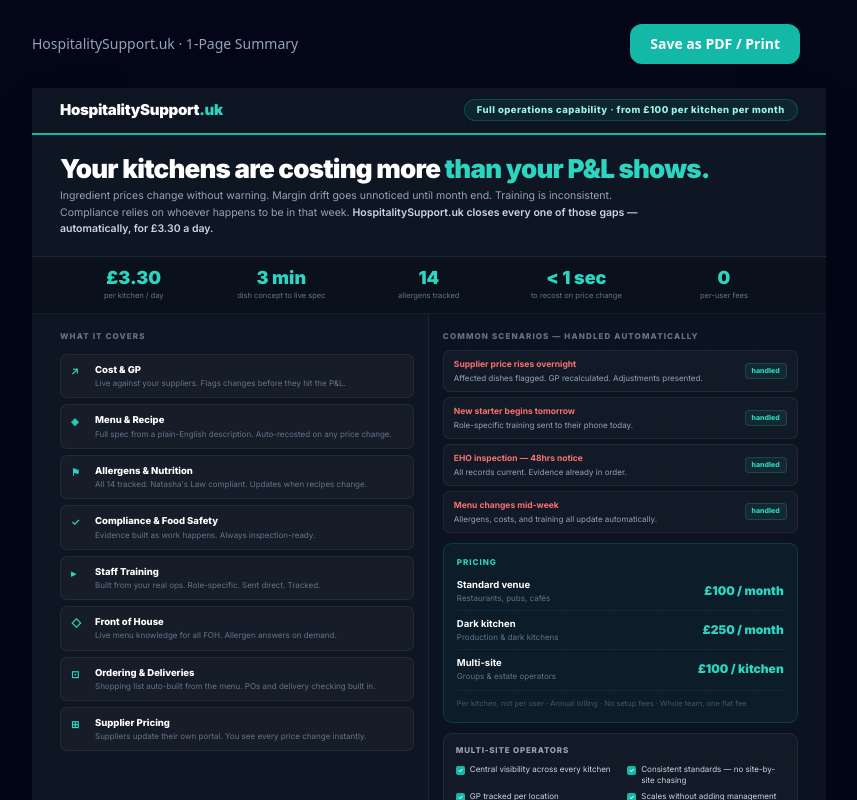
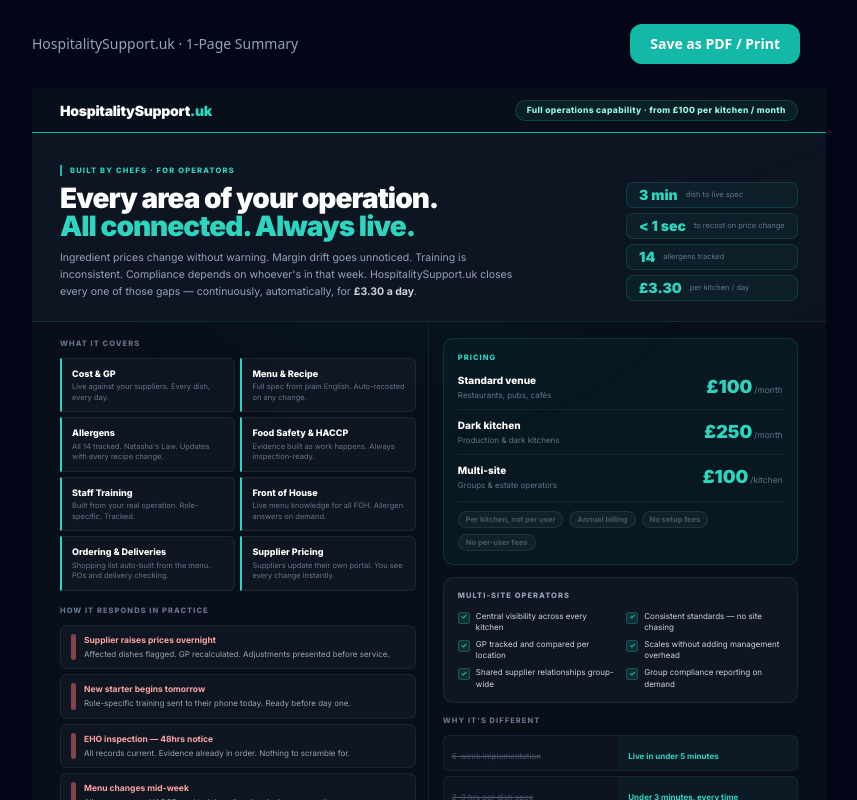
Before and after one commit to jjmcgre/hospitalitysupport.uk_kiosk_view, a React (Vite) app: page /one-pager in a window 1280 px wide. Shown: the top 800 px of the page, without its empty margins (224-1081 px from the left). Built offline with nearby package versions, Linux system fonts and the light colour scheme; no server answers.

Commit message:
Redesign landing page layout

```diff
--- a/src/pages/marketing/Print1Page.tsx
+++ b/src/pages/marketing/Print1Page.tsx
@@ -16,6 +16,25 @@ const S6   = '#475569';
 const F    = "'Inter', system-ui, sans-serif";
 
 export default function Print1Page({ standalone = false }: { standalone?: boolean }) {
+  const caps = [
+    { label: 'Cost & GP',               note: 'Live against your suppliers. Every dish, every day.' },
+    { label: 'Menu & Recipe',            note: 'Full spec from plain English. Auto-recosted on any change.' },
+    { label: 'Allergens',               note: 'All 14 tracked. Natasha\'s Law. Updates with every recipe change.' },
+    { label: 'Food Safety & HACCP',     note: 'Evidence built as work happens. Always inspection-ready.' },
+    { label: 'Staff Training',           note: 'Built from your real operation. Role-specific. Tracked.' },
+    { label: 'Front of House',           note: 'Live menu knowledge for all FOH. Allergen answers on demand.' },
+    { label: 'Ordering & Deliveries',   note: 'Shopping list auto-built from the menu. POs and delivery checking.' },
+    { label: 'Supplier Pricing',         note: 'Suppliers update their own portal. You see every change instantly.' },
+  ];
+
+  const scenarios = [
+    { trigger: 'Supplier raises prices overnight',  outcome: 'Affected dishes flagged. GP recalculated. Adjustments presented before service.' },
+    { trigger: 'New starter begins tomorrow',        outcome: 'Role-specific training sent to their phone today. Ready before day one.' },
+    { trigger: 'EHO inspection — 48hrs notice',     outcome: 'All records current. Evidence already in order. Nothing to scramble for.' },
+    { trigger: 'Menu changes mid-week',              outcome: 'Allergens, costs, HACCP, and training all update in the same action.' },
+    { trigger: 'Manager off sick',                   outcome: 'Compliance runs uninterrupted. No knowledge gap. No dropped ball.' },
+  ];
+
   return (
     <div className={`${standalone ? 'min-h-screen' : 'min-h-full'} bg-slate-950 p-6`}>
       <div className="max-w-3xl mx-auto">
@@ -56,184 +75,195 @@ export default function Print1Page({ standalone = false }: { standalone?: boolea
             background: NAV, position: 'relative',
           }}
         >
-          {/* Grid overlay */}
+          {/* Ambient glow */}
           <div style={{
-            position: 'absolute', inset: 0, pointerEvents: 'none',
-            backgroundImage: 'linear-gradient(rgba(255,255,255,0.5) 1px, transparent 1px), linear-gradient(90deg, rgba(255,255,255,0.5) 1px, transparent 1px)',
-            backgroundSize: '48px 48px', opacity: 0.025, zIndex: 0,
+            position: 'absolute', top: -60, left: '20%', width: 420, height: 280,
+            background: 'rgba(20,184,166,0.07)', borderRadius: '50%',
+            filter: 'blur(80px)', pointerEvents: 'none', zIndex: 0,
+          }} />
+          <div style={{
+            position: 'absolute', bottom: 80, right: '10%', width: 320, height: 200,
+            background: 'rgba(20,184,166,0.05)', borderRadius: '50%',
+            filter: 'blur(70px)', pointerEvents: 'none', zIndex: 0,
           }} />
 
-          {/* TOP BAR */}
+          {/* ── HEADER ── */}
           <div style={{
             position: 'relative', zIndex: 1,
-            background: 'rgba(15,22,35,0.95)', padding: '11px 28px',
+            padding: '12px 28px 11px',
             display: 'flex', justifyContent: 'space-between', alignItems: 'center',
-            borderBottom: `2px solid ${T}`,
+            borderBottom: `1.5px solid ${T}`,
+            background: 'rgba(8,15,26,0.9)',
           }}>
-            <span style={{ color: W, fontWeight: 900, fontSize: 15, letterSpacing: '-0.02em' }}>
+            <span style={{ color: W, fontWeight: 900, fontSize: 14, letterSpacing: '-0.02em' }}>
               HospitalitySupport<span style={{ color: TL }}>.uk</span>
             </span>
             <span style={{
-              color: T3, fontSize: 9.5, fontWeight: 800,
+              color: T3, fontSize: 8.5, fontWeight: 800,
               background: 'rgba(20,184,166,0.10)', border: '1px solid rgba(20,184,166,0.25)',
-              borderRadius: 999, padding: '3px 12px', letterSpacing: '0.05em',
+              borderRadius: 999, padding: '3px 11px', letterSpacing: '0.04em',
             }}>
-              Full operations capability · from £100 per kitchen per month
+              Full operations capability · from £100 per kitchen / month
             </span>
           </div>
 
-          {/* HERO */}
+          {/* ── HERO ── */}
           <div style={{
             position: 'relative', zIndex: 1,
-            background: DARK, padding: '20px 28px 18px',
-            borderBottom: '1px solid rgba(255,255,255,0.06)',
+            padding: '22px 28px 20px',
+            background: `linear-gradient(160deg, ${DARK} 0%, rgba(12,20,32,0.95) 100%)`,
+            borderBottom: '1px solid rgba(45,212,191,0.12)',
           }}>
+            <div style={{ display: 'flex', alignItems: 'flex-end', justifyContent: 'space-between', gap: 24 }}>
+              <div style={{ flex: 1 }}>
+                <div style={{
+                  display: 'inline-block', fontSize: 7.5, fontWeight: 800, color: TL,
+                  textTransform: 'uppercase', letterSpacing: '0.16em', marginBottom: 8,
+                  borderLeft: `2px solid ${T}`, paddingLeft: 8,
+                }}>
+                  Built by chefs · for operators
+                </div>
                 <h1 style={{
-              color: W, fontSize: 26, fontWeight: 900, margin: '0 0 6px',
-              lineHeight: 1.05, letterSpacing: '-0.03em',
+                  color: W, fontSize: 28, fontWeight: 900, margin: '0 0 10px',
+                  lineHeight: 1.0, letterSpacing: '-0.035em',
                 }}>
-              Your kitchens are costing more{' '}
-              <span style={{ color: TL }}>than your P&L shows.</span>
+                  Every area of your operation.<br />
+                  <span style={{ color: TL }}>All connected. Always live.</span>
                 </h1>
-            <p style={{ color: S4, fontSize: 10.5, margin: 0, lineHeight: 1.6, maxWidth: 580 }}>
-              Ingredient prices change without warning. Margin drift goes unnoticed until month end. Training is inconsistent. Compliance relies on whoever happens to be in that week.{' '}
-              <span style={{ color: S3, fontWeight: 600 }}>HospitalitySupport.uk closes every one of those gaps — automatically, for £3.30 a day.</span>
+                <p style={{ color: S4, fontSize: 10.5, margin: 0, lineHeight: 1.6, maxWidth: 460 }}>
+                  Ingredient prices change without warning. Margin drift goes unnoticed. Training is inconsistent. Compliance depends on whoever's in that week.
+                  HospitalitySupport.uk closes every one of those gaps — continuously, automatically, for <span style={{ color: S3, fontWeight: 700 }}>£3.30 a day</span>.
                 </p>
               </div>
 
-          {/* KEY NUMBERS */}
-          <div style={{
-            position: 'relative', zIndex: 1,
-            background: 'rgba(10,18,30,0.8)', padding: '12px 28px',
-            display: 'grid', gridTemplateColumns: 'repeat(5, 1fr)',
-            borderBottom: '1px solid rgba(255,255,255,0.05)',
+              {/* Stat pills — vertical stack */}
+              <div style={{ display: 'flex', flexDirection: 'column', gap: 5, flexShrink: 0 }}>
+                {[
+                  { val: '3 min',   label: 'dish to live spec' },
+                  { val: '< 1 sec', label: 'to recost on price change' },
+                  { val: '14',      label: 'allergens tracked' },
+                  { val: '£3.30',   label: 'per kitchen / day' },
+                ].map((s) => (
+                  <div key={s.label} style={{
+                    background: 'rgba(20,184,166,0.07)',
+                    border: '1px solid rgba(20,184,166,0.18)',
+                    borderRadius: 7, padding: '5px 12px',
+                    display: 'flex', alignItems: 'center', gap: 8, minWidth: 140,
                   }}>
-            {[
-              { val: '£3.30',   label: 'per kitchen / day' },
-              { val: '3 min',   label: 'dish concept to live spec' },
-              { val: '14',      label: 'allergens tracked' },
-              { val: '< 1 sec', label: 'to recost on price change' },
-              { val: '0',       label: 'per-user fees' },
-            ].map((s) => (
-              <div key={s.label} style={{ textAlign: 'center' }}>
-                <div style={{ color: TL, fontSize: 18, fontWeight: 900, lineHeight: 1 }}>{s.val}</div>
-                <div style={{ color: S5, fontSize: 7.5, marginTop: 4, lineHeight: 1.3 }}>{s.label}</div>
+                    <span style={{ color: TL, fontSize: 14, fontWeight: 900, lineHeight: 1, flexShrink: 0 }}>{s.val}</span>
+                    <span style={{ color: S5, fontSize: 7.5, lineHeight: 1.3 }}>{s.label}</span>
                   </div>
                 ))}
               </div>
+            </div>
+          </div>
 
-          {/* MAIN BODY */}
+          {/* ── BODY ── */}
           <div style={{ flex: 1, display: 'grid', gridTemplateColumns: '1fr 1fr', minHeight: 0, position: 'relative', zIndex: 1 }}>
 
-            {/* LEFT — capabilities */}
+            {/* LEFT — capabilities + scenarios */}
             <div style={{
-              background: DARK, padding: '16px 14px 16px 28px',
+              padding: '16px 12px 16px 28px',
               borderRight: '1px solid rgba(255,255,255,0.06)',
-              display: 'flex', flexDirection: 'column',
+              display: 'flex', flexDirection: 'column', gap: 14,
             }}>
-              <div style={{ fontSize: 8, fontWeight: 800, color: S5, textTransform: 'uppercase', letterSpacing: '0.14em', marginBottom: 12 }}>
+
+              {/* Capabilities grid */}
+              <div>
+                <div style={{ fontSize: 7.5, fontWeight: 800, color: S5, textTransform: 'uppercase', letterSpacing: '0.14em', marginBottom: 9 }}>
                   What it covers
                 </div>
+                <div style={{ display: 'grid', gridTemplateColumns: '1fr 1fr', gap: 5 }}>
+                  {caps.map((c, i) => (
+                    <div key={i} style={{
+                      padding: '8px 10px',
+                      background: 'rgba(255,255,255,0.03)',
+                      border: '1px solid rgba(255,255,255,0.07)',
+                      borderLeft: `2px solid ${TL}`,
+                      borderRadius: '0 6px 6px 0',
+                    }}>
+                      <div style={{ color: W, fontWeight: 800, fontSize: 9, marginBottom: 2 }}>{c.label}</div>
+                      <div style={{ color: S5, fontSize: 7.5, lineHeight: 1.4 }}>{c.note}</div>
+                    </div>
+                  ))}
+                </div>
+              </div>
 
-              <div style={{ display: 'flex', flexDirection: 'column', gap: 6, flex: 1 }}>
-                {[
-                  { icon: '↗', label: 'Cost & GP',               note: 'Live against your suppliers. Flags changes before they hit the P&L.' },
-                  { icon: '◈', label: 'Menu & Recipe',            note: 'Full spec from a plain-English description. Auto-recosted on any price change.' },
-                  { icon: '⚑', label: 'Allergens & Nutrition',    note: 'All 14 tracked. Natasha\'s Law compliant. Updates when recipes change.' },
-                  { icon: '✓', label: 'Compliance & Food Safety', note: 'Evidence built as work happens. Always inspection-ready.' },
-                  { icon: '▸', label: 'Staff Training',           note: 'Built from your real ops. Role-specific. Sent direct. Tracked.' },
-                  { icon: '◇', label: 'Front of House',           note: 'Live menu knowledge for all FOH. Allergen answers on demand.' },
-                  { icon: '⊡', label: 'Ordering & Deliveries',    note: 'Shopping list auto-built from the menu. POs and delivery checking built in.' },
-                  { icon: '⊞', label: 'Supplier Pricing',         note: 'Suppliers update their own portal. You see every price change instantly.' },
-                ].map((c, i) => (
+              {/* Scenarios */}
+              <div style={{ flex: 1 }}>
+                <div style={{ fontSize: 7.5, fontWeight: 800, color: S5, textTransform: 'uppercase', letterSpacing: '0.14em', marginBottom: 9 }}>
+                  How it responds in practice
+                </div>
+                <div style={{ display: 'flex', flexDirection: 'column', gap: 5 }}>
+                  {scenarios.map((s, i) => (
                     <div key={i} style={{
-                    display: 'flex', alignItems: 'flex-start', gap: 10,
                       padding: '8px 10px',
                       background: 'rgba(255,255,255,0.03)',
                       border: '1px solid rgba(255,255,255,0.06)',
                       borderRadius: 7,
+                      display: 'flex', gap: 8,
                     }}>
-                    <span style={{ color: TL, fontSize: 10, fontWeight: 900, flexShrink: 0, width: 14, marginTop: 1 }}>{c.icon}</span>
+                      <div style={{ flexShrink: 0, width: 5, borderRadius: 3, background: 'rgba(248,113,113,0.5)', alignSelf: 'stretch' }} />
                       <div>
-                      <div style={{ color: W, fontWeight: 800, fontSize: 9.5, marginBottom: 1 }}>{c.label}</div>
-                      <div style={{ color: S5, fontSize: 8, lineHeight: 1.4 }}>{c.note}</div>
+                        <div style={{ color: '#fca5a5', fontSize: 8.5, fontWeight: 700, marginBottom: 2 }}>{s.trigger}</div>
+                        <div style={{ color: S4, fontSize: 8, lineHeight: 1.45 }}>{s.outcome}</div>
                       </div>
                     </div>
                   ))}
                 </div>
               </div>
 
-            {/* RIGHT */}
+            </div>
+
+            {/* RIGHT — pricing + multi-site + why */}
             <div style={{
-              background: 'rgba(15,22,35,0.7)', padding: '16px 28px 16px 14px',
-              display: 'flex', flexDirection: 'column', gap: 10,
+              padding: '16px 28px 16px 14px',
+              display: 'flex', flexDirection: 'column', gap: 12,
             }}>
-
-              {/* Scenario strip */}
-              <div>
-                <div style={{ fontSize: 8, fontWeight: 800, color: S5, textTransform: 'uppercase', letterSpacing: '0.14em', marginBottom: 8 }}>
-                  Common scenarios — handled automatically
-                </div>
-                <div style={{ display: 'flex', flexDirection: 'column', gap: 5 }}>
-                  {[
-                    { trigger: 'Supplier price rises overnight',  outcome: 'Affected dishes flagged. GP recalculated. Adjustments presented.' },
-                    { trigger: 'New starter begins tomorrow',     outcome: 'Role-specific training sent to their phone today.' },
-                    { trigger: 'EHO inspection — 48hrs notice',  outcome: 'All records current. Evidence already in order.' },
-                    { trigger: 'Menu changes mid-week',          outcome: 'Allergens, costs, and training all update automatically.' },
-                  ].map((s, i) => (
-                    <div key={i} style={{
-                      display: 'grid', gridTemplateColumns: '1fr auto',
-                      gap: 8, padding: '7px 10px',
-                      background: 'rgba(255,255,255,0.03)',
-                      border: '1px solid rgba(255,255,255,0.06)',
-                      borderRadius: 7,
-                    }}>
-                      <div>
-                        <div style={{ color: '#f87171', fontSize: 8.5, fontWeight: 700, marginBottom: 2 }}>{s.trigger}</div>
-                        <div style={{ color: S4, fontSize: 8, lineHeight: 1.4 }}>{s.outcome}</div>
-                      </div>
-                      <span style={{
-                        color: TL, fontSize: 7, fontWeight: 800,
-                        background: 'rgba(45,212,191,0.08)',
-                        border: '1px solid rgba(45,212,191,0.18)',
-                        borderRadius: 4, padding: '2px 6px',
-                        alignSelf: 'center', whiteSpace: 'nowrap',
-                      }}>handled</span>
-                    </div>
-                  ))}
-                </div>
-              </div>
 
               {/* Pricing */}
               <div style={{
-                background: 'rgba(20,184,166,0.06)',
+                background: 'rgba(20,184,166,0.05)',
                 border: '1px solid rgba(20,184,166,0.20)',
-                borderRadius: 9, padding: '12px 13px',
+                borderRadius: 10, padding: '13px 14px',
               }}>
-                <div style={{ fontSize: 8, fontWeight: 800, color: TL, textTransform: 'uppercase', letterSpacing: '0.12em', marginBottom: 10 }}>
+                <div style={{ fontSize: 7.5, fontWeight: 800, color: TL, textTransform: 'uppercase', letterSpacing: '0.14em', marginBottom: 10 }}>
                   Pricing
                 </div>
-                <div style={{ display: 'flex', flexDirection: 'column', gap: 6 }}>
                 {[
-                    { tier: 'Standard venue',   price: '£100 / month', sub: 'Restaurants, pubs, cafés' },
-                    { tier: 'Dark kitchen',     price: '£250 / month', sub: 'Production & dark kitchens' },
-                    { tier: 'Multi-site',       price: '£100 / kitchen', sub: 'Groups & estate operators' },
+                  { tier: 'Standard venue',   price: '£100', period: '/month',   sub: 'Restaurants, pubs, cafés' },
+                  { tier: 'Dark kitchen',     price: '£250', period: '/month',   sub: 'Production & dark kitchens' },
+                  { tier: 'Multi-site',       price: '£100', period: '/kitchen', sub: 'Groups & estate operators' },
                 ].map((p, i) => (
                   <div key={i} style={{
-                      display: 'flex', justifyContent: 'space-between', alignItems: 'center',
-                      paddingTop: i > 0 ? 6 : 0,
-                      borderTop: i > 0 ? '1px solid rgba(255,255,255,0.05)' : 'none',
+                    display: 'flex', alignItems: 'center', justifyContent: 'space-between',
+                    padding: i > 0 ? '8px 0 0' : '0',
+                    marginTop: i > 0 ? 8 : 0,
+                    borderTop: i > 0 ? '1px solid rgba(255,255,255,0.06)' : 'none',
                   }}>
                     <div>
-                        <div style={{ color: W, fontSize: 9.5, fontWeight: 700 }}>{p.tier}</div>
-                        <div style={{ color: S5, fontSize: 8 }}>{p.sub}</div>
+                      <div style={{ color: W, fontSize: 10, fontWeight: 800 }}>{p.tier}</div>
+                      <div style={{ color: S5, fontSize: 8, marginTop: 1 }}>{p.sub}</div>
                     </div>
-                      <div style={{ color: TL, fontSize: 12, fontWeight: 900, textAlign: 'right' }}>{p.price}</div>
+                    <div style={{ textAlign: 'right' }}>
+                      <span style={{ color: TL, fontSize: 18, fontWeight: 900, lineHeight: 1 }}>{p.price}</span>
+                      <span style={{ color: S5, fontSize: 8.5, marginLeft: 2 }}>{p.period}</span>
+                    </div>
                   </div>
                 ))}
-                </div>
-                <div style={{ color: S6, fontSize: 7.5, marginTop: 8, paddingTop: 7, borderTop: '1px solid rgba(255,255,255,0.05)' }}>
-                  Per kitchen, not per user · Annual billing · No setup fees · Whole team, one flat fee
+                <div style={{
+                  marginTop: 10, paddingTop: 9,
+                  borderTop: '1px solid rgba(255,255,255,0.06)',
+                  display: 'flex', gap: 6, flexWrap: 'wrap',
+                }}>
+                  {['Per kitchen, not per user', 'Annual billing', 'No setup fees', 'No per-user fees'].map((t) => (
+                    <span key={t} style={{
+                      color: S6, fontSize: 7.5, fontWeight: 700,
+                      background: 'rgba(255,255,255,0.04)',
+                      border: '1px solid rgba(255,255,255,0.08)',
+                      borderRadius: 999, padding: '2px 7px',
+                    }}>{t}</span>
+                  ))}
                 </div>
               </div>
 
@@ -241,26 +271,60 @@ export default function Print1Page({ standalone = false }: { standalone?: boolea
               <div style={{
                 background: 'rgba(255,255,255,0.03)',
                 border: '1px solid rgba(255,255,255,0.07)',
-                borderRadius: 9, padding: '10px 12px',
+                borderRadius: 10, padding: '12px 14px',
               }}>
-                <div style={{ fontSize: 8, fontWeight: 800, color: S4, textTransform: 'uppercase', letterSpacing: '0.10em', marginBottom: 8 }}>
+                <div style={{ fontSize: 7.5, fontWeight: 800, color: S4, textTransform: 'uppercase', letterSpacing: '0.14em', marginBottom: 9 }}>
                   Multi-site operators
                 </div>
-                <div style={{ display: 'grid', gridTemplateColumns: '1fr 1fr', gap: '5px 14px' }}>
+                <div style={{ display: 'grid', gridTemplateColumns: '1fr 1fr', gap: '6px 12px' }}>
                   {[
                     'Central visibility across every kitchen',
-                    'Consistent standards — no site-by-site chasing',
-                    'GP tracked per location',
+                    'Consistent standards — no site chasing',
+                    'GP tracked and compared per location',
                     'Scales without adding management overhead',
+                    'Shared supplier relationships group-wide',
+                    'Group compliance reporting on demand',
                   ].map((t, i) => (
-                    <div key={i} style={{ display: 'flex', alignItems: 'flex-start', gap: 5 }}>
-                      <span style={{
-                        width: 9, height: 9, borderRadius: 2,
-                        background: T, flexShrink: 0, marginTop: 2,
+                    <div key={i} style={{ display: 'flex', alignItems: 'flex-start', gap: 6 }}>
+                      <div style={{
+                        width: 12, height: 12, borderRadius: 3,
+                        background: 'rgba(20,184,166,0.15)',
+                        border: '1px solid rgba(20,184,166,0.30)',
+                        flexShrink: 0, marginTop: 1,
                         display: 'flex', alignItems: 'center', justifyContent: 'center',
-                        fontSize: 6, color: W, fontWeight: 900,
-                      }}>✓</span>
+                        fontSize: 7, color: TL, fontWeight: 900,
+                      }}>✓</div>
                       <span style={{ color: S3, fontSize: 8, lineHeight: 1.4 }}>{t}</span>
+                    </div>
+                  ))}
+                </div>
+              </div>
+
+              {/* Why different */}
+              <div style={{ flex: 1 }}>
+                <div style={{ fontSize: 7.5, fontWeight: 800, color: S5, textTransform: 'uppercase', letterSpacing: '0.14em', marginBottom: 9 }}>
+                  Why it's different
+                </div>
+                <div style={{ display: 'flex', flexDirection: 'column', gap: 5 }}>
+                  {[
+                    { them: '6-week implementation',        us: 'Live in under 5 minutes' },
+                    { them: '2–3 hrs per dish spec',        us: 'Under 3 minutes, every time' },
+                    { them: 'Manual allergen spreadsheets', us: 'Auto-generated, always current' },
+                    { them: 'Monthly GP recalculation',     us: 'Live on every supplier change' },
+                    { them: 'Generic training content',     us: 'Built from your actual operation' },
+                  ].map((r, i) => (
+                    <div key={i} style={{
+                      display: 'grid', gridTemplateColumns: '1fr 1fr',
+                      background: 'rgba(255,255,255,0.025)',
+                      border: '1px solid rgba(255,255,255,0.06)',
+                      borderRadius: 6, overflow: 'hidden',
+                    }}>
+                      <div style={{ padding: '5px 8px', borderRight: '1px solid rgba(255,255,255,0.05)' }}>
+                        <span style={{ color: S6, fontSize: 8, textDecoration: 'line-through', lineHeight: 1.4 }}>{r.them}</span>
+                      </div>
+                      <div style={{ padding: '5px 8px', background: 'rgba(20,184,166,0.04)' }}>
+                        <span style={{ color: TL, fontSize: 8, fontWeight: 700, lineHeight: 1.4 }}>{r.us}</span>
+                      </div>
                     </div>
                   ))}
                 </div>
@@ -269,19 +333,26 @@ export default function Print1Page({ standalone = false }: { standalone?: boolea
             </div>
           </div>
 
-          {/* CTA */}
+          {/* ── CTA BAR ── */}
           <div style={{
             position: 'relative', zIndex: 1,
-            background: T, padding: '13px 28px',
+            background: `linear-gradient(90deg, ${T} 0%, #0d9488 100%)`,
+            padding: '13px 28px',
             display: 'flex', justifyContent: 'space-between', alignItems: 'center',
           }}>
             <div>
-              <div style={{ color: W, fontWeight: 900, fontSize: 13 }}>Book a 30-minute walkthrough. No slides. No pitch deck.</div>
-              <div style={{ color: 'rgba(255,255,255,0.75)', fontSize: 9.5, marginTop: 2 }}>We'll show the system working on a real scenario — your dishes, your suppliers, your operation.</div>
+              <div style={{ color: W, fontWeight: 900, fontSize: 13, letterSpacing: '-0.01em' }}>
+                Book a 30-minute walkthrough. No slides. No pitch deck.
+              </div>
+              <div style={{ color: 'rgba(255,255,255,0.75)', fontSize: 9.5, marginTop: 2 }}>
+                We'll show the system working on a real scenario — your dishes, your suppliers, your operation.
+              </div>
             </div>
             <div style={{
               background: W, color: T, fontWeight: 900, fontSize: 11,
-              padding: '9px 18px', borderRadius: 8, whiteSpace: 'nowrap', flexShrink: 0,
+              padding: '10px 20px', borderRadius: 8, whiteSpace: 'nowrap',
+              flexShrink: 0, letterSpacing: '-0.01em',
+              boxShadow: '0 4px 16px rgba(0,0,0,0.2)',
             }}>
               hospitalitysupport.uk →
             </div>
```
Lines whose indentation alone changed are shown as unchanged.
